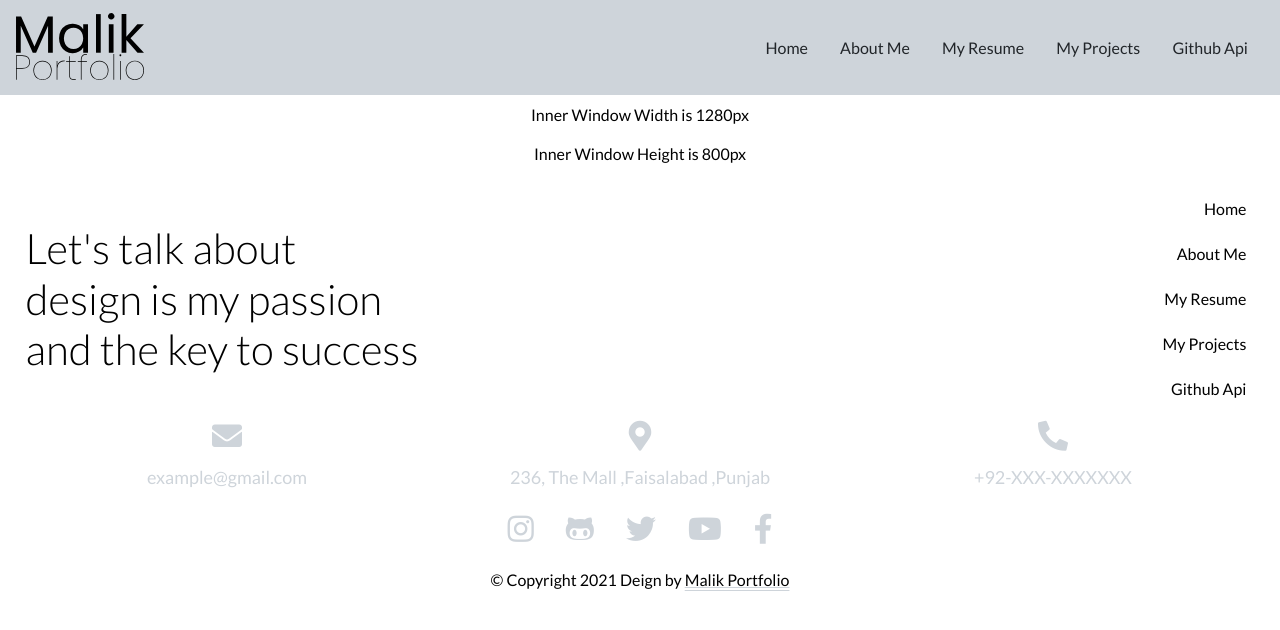
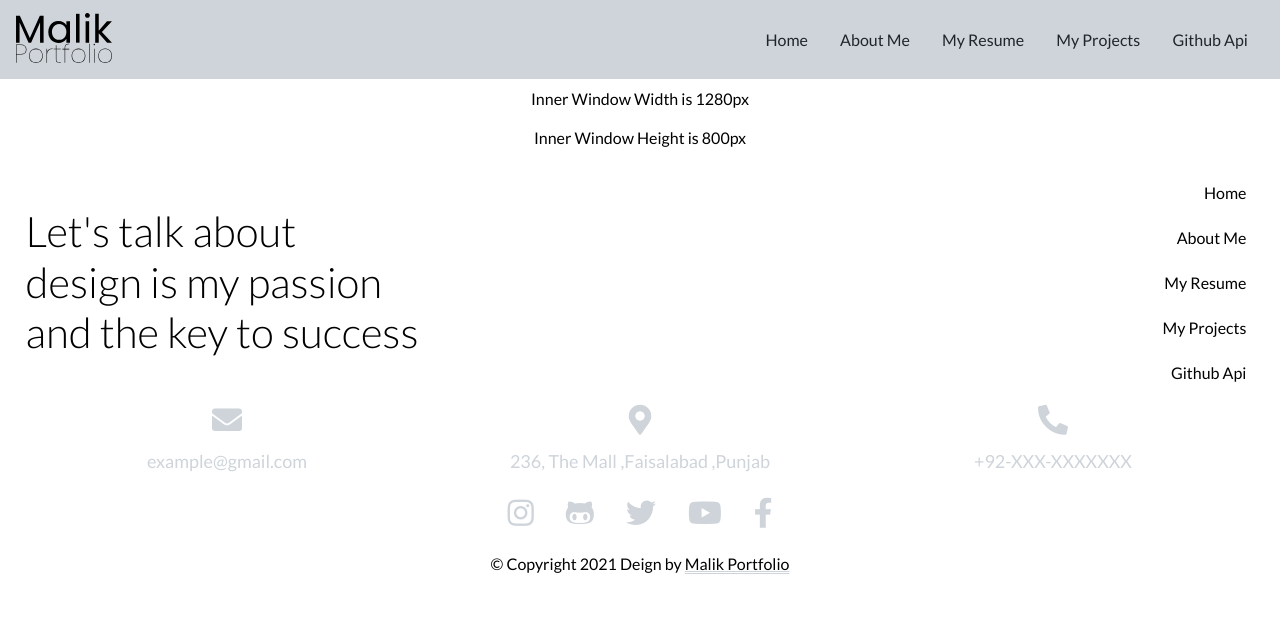
Before and after one commit to malik306/portfolio-react-sass, a React (Create React App) app: page / in a window 1280 px wide. Shown: the top 630 px of the page. Built offline with nearby package versions, Linux system fonts and the light colour scheme.

Commit message:
Code Changed

```diff
--- a/public/index.html
+++ b/public/index.html
@@ -23,7 +23,7 @@
       work correctly both with client-side routing and a non-root public URL.
       Learn how to configure a non-root public URL by running `npm run build`.
     -->
-    <title>Portfolio Created with React App</title>
+    <title>Malik Portfolio</title>
   </head>
   <body>
     <noscript>You need to enable JavaScript to run this app.</noscript>
--- a/src/scss/partial/_header.scss
+++ b/src/scss/partial/_header.scss
@@ -10,7 +10,7 @@
     justify-content: space-between;
     a img {
       height: auto;
-      width: 8em;
+      width: 6em;
       background-size: cover;
     }
     &__humburger {
@@ -59,7 +59,7 @@
       display: flex;
       flex-direction: column;
       position: absolute;
-      @include inset(72px 0 0 0);
+      @include inset(75px 0 0 0);
       background: set-color(gray-4);
       padding: 1em 0;
       width: set-col-width(1);
```
